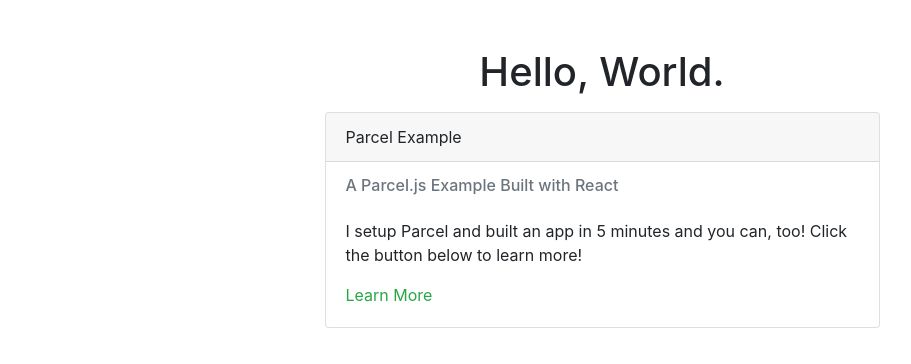
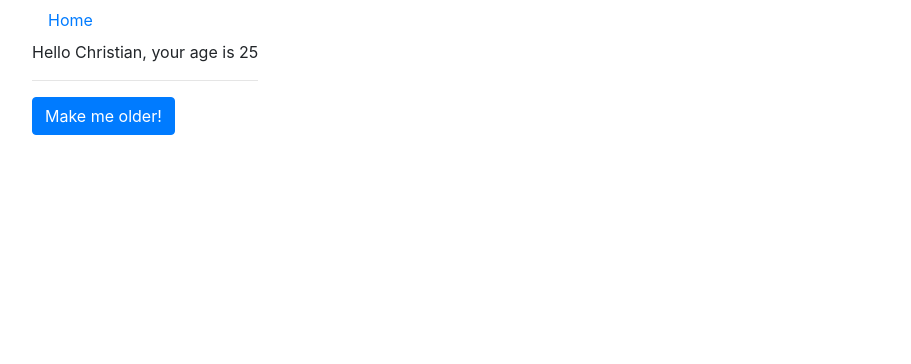
Before and after one commit to kurisutianmoscosa/parcel-no-config-sample, a React app: page / in a window 1280 px wide. Shown: the whole page, without its empty margins (38-949 px from the left). Built offline with nearby package versions, Linux system fonts and the light colour scheme.

Commit message:
added branch

```diff
--- a/package.json
+++ b/package.json
@@ -18,6 +18,7 @@
   },
   "dependencies": {
     "bootstrap": "^4.3.1",
+    "prop-types": "^15.7.2",
     "react": "^16.8.6",
     "react-bootstrap": "^1.0.0-beta.10",
     "react-dom": "^16.8.6"
--- /dev/null
+++ b/src/components/Header.js
@@ -0,0 +1,20 @@
+import React from 'react';
+
+
+export class Header extends React.Component {
+    render() {
+        return (
+            <nav className="navbar navbar-expand">
+                <div className="container">
+                    <div className="navbar-header">
+                        <div className="nav navbar-nav">
+                            <li>
+                                <a href="#">Home</a>
+                            </li>
+                        </div>
+                    </div>
+                </div>
+            </nav>
+        );
+    }
+};
--- /dev/null
+++ b/src/components/Home.js
@@ -0,0 +1,34 @@
+import React from 'react';
+import PropTypes from 'prop-types';
+
+export class Home extends React.Component {
+
+    constructor(props) {
+        super();
+        this.state = {
+            age: props.initialAge,
+            status: 0,
+        };
+    }
+
+    onMakeOlder() {
+       this.setState({
+            age: this.state.age += 3
+       });
+    };
+
+    render() {
+        return (
+            <div>
+                <p>Hello {this.props.name}, your age is {this.state.age}</p>
+                <hr/>
+                <button onClick={() => this.onMakeOlder()} className="btn btn-primary">Make me older!</button>
+            </div>
+        );
+    }
+}
+
+Home.propTypes  = {
+    name: PropTypes.string,
+    age: PropTypes.number,
+};
--- a/src/index.html
+++ b/src/index.html
@@ -5,6 +5,9 @@
     <meta name="viewport" content="width=device-width, initial-scale=1.0">
     <meta http-equiv="X-UA-Compatible" content="ie=edge">
     <title>Parcel test app</title>
+    <link rel="stylesheet" href="https://stackpath.bootstrapcdn.com/bootstrap/4.3.1/css/bootstrap.min.css" integrity="sha384-ggOyR0iXCbMQv3Xipma34MD+dH/1fQ784/j6cY/iJTQUOhcWr7x9JvoRxT2MZw1T" crossorigin="anonymous">
+
+
 </head>
 <body>
     <div id="app"></div>
--- a/src/index.js
+++ b/src/index.js
@@ -1,40 +1,30 @@
 import * as React from "react";
 import * as ReactDOM from "react-dom";
-// Add the following two lines
-import { Card } from "react-bootstrap";
-import "bootstrap/dist/css/bootstrap.css";
+
+import { Header } from './components/Header';
+import { Home } from './components/Home';
 
 class App extends React.Component {
   render() {
-    return (
+
+    let initAge = 25;
+
+    return(
       <div className="container">
-        <div className="row mt-5">
-          <div className="col-sm">
-            <h1 className="text-center mb-3">Hello, World.</h1>
-            <Card style={{ maxWidth: "50%" }} className="mx-auto">
-              <Card.Header>Parcel Example</Card.Header>
-              <Card.Body>
-                <Card.Subtitle className="mb-4 text-muted">
-                  A Parcel.js Example Built with React
-                </Card.Subtitle>
-                <Card.Text>
-                  I setup Parcel and built an app in 5 minutes and you can, too!
-                  Click the button below to learn more!
-                </Card.Text>
-                <Card.Link
-                  className="text-success"
-                  href="https://github.com/kurisutianmoscosa/parcel-no-config-sample.git"
-                >
-                  Learn More
-                </Card.Link>
-              </Card.Body>
-            </Card>
+        <div className="row">
+          <div className="col-xs-10 col-xs-offset-1">
+            <Header/>
+          </div>
+        </div>
+        <div className="row">
+        <div className="col-xs-10 col-xs-offset-1">
+            <Home name={"Christian"} initialAge={initAge}/>
           </div>
         </div>
       </div>
     );
-  }
-}
+  };
+};
 
-const mountApp = document.getElementById("app");
+const mountApp = document.querySelector("#app");
 ReactDOM.render(<App />, mountApp);
```
